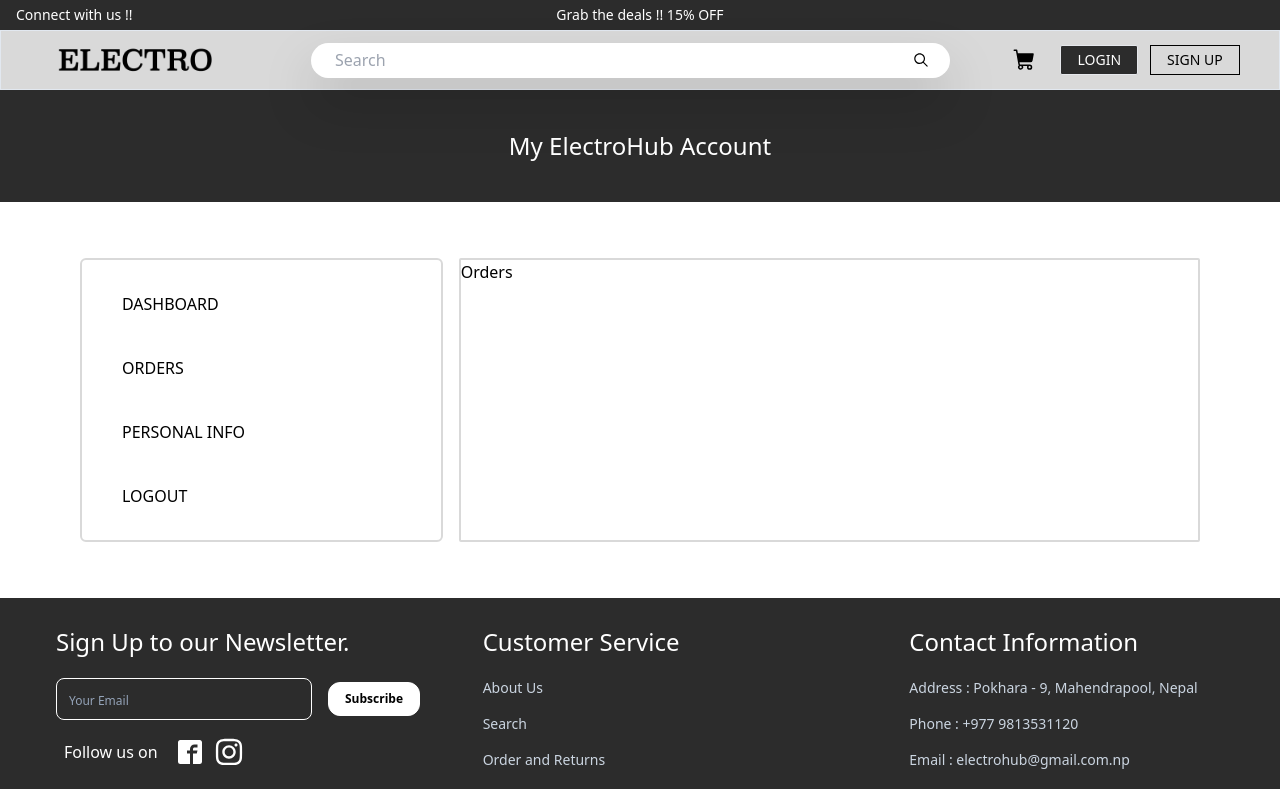
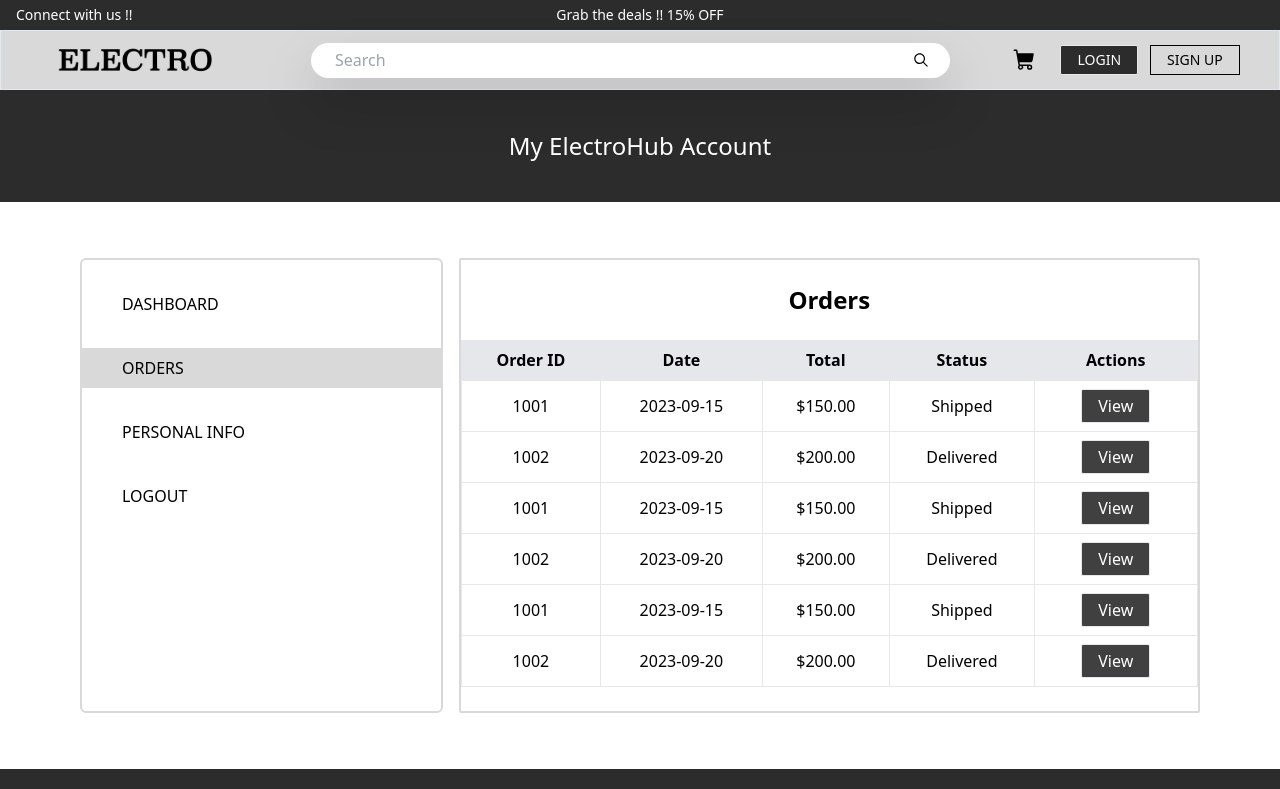
Before and after one commit to AyushKazi/FYP, a React (Vite) app in the folder frontend/: page /userProfile/orders in a window 1280 px wide. Shown: the top 789 px of the page. Built offline with nearby package versions, Linux system fonts and the light colour scheme.

Commit message:
dynamic categories and navlink modifications

```diff
--- a/frontend/src/components/Category/CategoryCard.jsx
+++ b/frontend/src/components/Category/CategoryCard.jsx
@@ -1,17 +1,13 @@
 import React from "react";
 
-const CategoryCard = () => {
+const CategoryCard = ({ category }) => {
   return (
     <>
       <div className=" relative max-w-[200px] rounded-md overflow-hidden drop-shadow-lg  ">
         <div className="text-xl text-white font-medium absolute w-full h-full bg-black/50 flex justify-center items-center">
-          Mobile Phones
+          {category.cat_name}
         </div>
-        <img
-          src="https://images.pexels.com/photos/47261/pexels-photo-47261.jpeg?auto=compress&cs=tinysrgb&w=1260&h=750&dpr=2"
-          alt=""
-          className="object-fill"
-        />
+        <img src={category.cat_image} alt="" className="" />
       </div>
     </>
   );
--- /dev/null
+++ b/frontend/src/data/category.js
@@ -0,0 +1,26 @@
+export const categories = [
+  {
+    cat_id: "1",
+    cat_name: "Mobile Phones",
+    cat_image:
+      "https://images.pexels.com/photos/607812/pexels-photo-607812.jpeg?auto=compress&cs=tinysrgb&w=1260&h=750&dpr=2",
+  },
+  {
+    cat_id: "2",
+    cat_name: "Cameras",
+    cat_image:
+      "https://images.pexels.com/photos/51383/photo-camera-subject-photographer-51383.jpeg?auto=compress&cs=tinysrgb&w=1260&h=750&dpr=2",
+  },
+  {
+    cat_id: "3",
+    cat_name: "Laptops",
+    cat_image:
+      "https://images.pexels.com/photos/205421/pexels-photo-205421.jpeg?auto=compress&cs=tinysrgb&w=1260&h=750&dpr=2",
+  },
+  {
+    cat_id: "4",
+    cat_name: "Accesories",
+    cat_image:
+      "https://images.pexels.com/photos/270640/pexels-photo-270640.jpeg?auto=compress&cs=tinysrgb&w=1260&h=750&dpr=2",
+  },
+];
--- a/frontend/src/data/product.js
+++ b/frontend/src/data/product.js
@@ -59,36 +59,36 @@ const products = [
     rating: 5,
     numReviews: 12,
   },
-  {
-    product_id: "5",
-    name: "Logitech G-Series Gaming Mouse",
-    image:
-      "https://images.pexels.com/photos/47261/pexels-photo-47261.jpeg?auto=compress&cs=tinysrgb&w=1260&h=750&dpr=2",
-    description:
-      "Get a better handle on your games with this Logitech LIGHTSYNC gaming mouse. The six programmable buttons allow customization for a smooth playing experience",
-    brand: "Logitech",
-    category: "Electronics",
-    featured: true,
-    price: 4000,
-    countInStock: 7,
-    rating: 3.5,
-    numReviews: 10,
-  },
-  {
-    product_id: "6",
-    name: "Amazon Echo Dot 3rd Generation",
-    image:
-      "https://images.pexels.com/photos/15945021/pexels-photo-15945021/free-photo-of-camera-on-white-background.jpeg?auto=compress&cs=tinysrgb&w=1260&h=750&dpr=2",
-    description:
-      "Meet Echo Dot - Our most popular smart speaker with a fabric design. It is our most compact smart speaker that fits perfectly into small space",
-    brand: "Amazon",
-    category: "Electronics",
-    price: 20000,
-    countInStock: 0,
-    featured: true,
-    rating: 4,
-    numReviews: 12,
-  },
+  // {
+  //   product_id: "5",
+  //   name: "Logitech G-Series Gaming Mouse",
+  //   image:
+  //     "https://images.pexels.com/photos/47261/pexels-photo-47261.jpeg?auto=compress&cs=tinysrgb&w=1260&h=750&dpr=2",
+  //   description:
+  //     "Get a better handle on your games with this Logitech LIGHTSYNC gaming mouse. The six programmable buttons allow customization for a smooth playing experience",
+  //   brand: "Logitech",
+  //   category: "Electronics",
+  //   featured: true,
+  //   price: 4000,
+  //   countInStock: 7,
+  //   rating: 3.5,
+  //   numReviews: 10,
+  // },
+  // {
+  //   product_id: "6",
+  //   name: "Amazon Echo Dot 3rd Generation",
+  //   image:
+  //     "https://images.pexels.com/photos/15945021/pexels-photo-15945021/free-photo-of-camera-on-white-background.jpeg?auto=compress&cs=tinysrgb&w=1260&h=750&dpr=2",
+  //   description:
+  //     "Meet Echo Dot - Our most popular smart speaker with a fabric design. It is our most compact smart speaker that fits perfectly into small space",
+  //   brand: "Amazon",
+  //   category: "Electronics",
+  //   price: 20000,
+  //   countInStock: 0,
+  //   featured: true,
+  //   rating: 4,
+  //   numReviews: 12,
+  // },
 ];
 
 export default products;
--- a/frontend/src/routes/Products.jsx
+++ b/frontend/src/routes/Products.jsx
@@ -3,6 +3,7 @@ import ProductCard from "../components/Product/ProductCard";
 import Banner from "../components/Product/Banner";
 import CategoryCard from "../components/Category/CategoryCard";
 import products from "../data/product";
+import { categories } from "../data/category";
 
 const Products = () => {
   return (
@@ -42,11 +43,9 @@ const Products = () => {
 
         {/* category list */}
         <div className=" flex flex-wrap justify-evenly  px-4 py-2 ">
-          <CategoryCard />
-          <CategoryCard />
-          <CategoryCard />
-          <CategoryCard />
-          <CategoryCard />
+          {categories.map((category) => (
+            <CategoryCard category={category} key={category.cat_id} />
+          ))}
         </div>
       </div>
     </>
--- a/frontend/src/routes/UserProfile/Orders.jsx
+++ b/frontend/src/routes/UserProfile/Orders.jsx
@@ -1,7 +1,87 @@
 import React from "react";
 
+const orders = [
+  {
+    orderId: "1001",
+    date: "2023-09-15",
+    total: "$150.00",
+    status: "Shipped",
+    actions: "View",
+  },
+  {
+    orderId: "1002",
+    date: "2023-09-20",
+    total: "$200.00",
+    status: "Delivered",
+    actions: "View",
+  },
+  {
+    orderId: "1001",
+    date: "2023-09-15",
+    total: "$150.00",
+    status: "Shipped",
+    actions: "View",
+  },
+  {
+    orderId: "1002",
+    date: "2023-09-20",
+    total: "$200.00",
+    status: "Delivered",
+    actions: "View",
+  },
+  {
+    orderId: "1001",
+    date: "2023-09-15",
+    total: "$150.00",
+    status: "Shipped",
+    actions: "View",
+  },
+  {
+    orderId: "1002",
+    date: "2023-09-20",
+    total: "$200.00",
+    status: "Delivered",
+    actions: "View",
+  },
+  // Add more orders as needed
+];
+
 const Orders = () => {
-  return <div>Orders</div>;
+  return (
+    <div className="max-w-4xl mx-auto my-6 ">
+      <h2 className="text-2xl text-center font-semibold mb-6"> Orders</h2>
+      <div className="overflow-x-auto">
+        <table className="min-w-full table-auto">
+          <thead className="bg-gray-200">
+            <tr>
+              <th className="px-4 py-2 text-center">Order ID</th>
+              <th className="px-4 py-2 text-center">Date</th>
+              <th className="px-4 py-2 text-center">Total</th>
+              <th className="px-4 py-2 text-center">Status</th>
+              <th className="px-4 py-2 text-center">Actions</th>
+            </tr>
+          </thead>
+          <tbody className="bg-white">
+            {orders.map((order) => (
+              <tr key={order.orderId}>
+                <td className="border text-center  px-4 py-2">
+                  {order.orderId}
+                </td>
+                <td className="border text-center px-4 py-2">{order.date}</td>
+                <td className="border text-center px-4 py-2">{order.total}</td>
+                <td className="border text-center px-4 py-2">{order.status}</td>
+                <td className="border text-center px-4 py-2">
+                  <button className="bg-neutral-700 px-4 mx-2 py-1 text-white rounded-sm hover:bg-white border hover:border-black hover:text-black hover:opacity-90 hover:duration-300">
+                    {order.actions}
+                  </button>
+                </td>
+              </tr>
+            ))}
+          </tbody>
+        </table>
+      </div>
+    </div>
+  );
 };
 
 export default Orders;
--- a/frontend/src/routes/UserProfile/PersonalInfo.jsx
+++ b/frontend/src/routes/UserProfile/PersonalInfo.jsx
@@ -1,7 +1,35 @@
 import React from "react";
 
 const PersonalInfo = () => {
-  return <div>PersonalInfo</div>;
+  const userDetails = {
+    firstName: "John",
+    lastName: "Doe",
+    email: "john.doe@example.com",
+    contact: "123-456-7890",
+  };
+
+  return (
+    <div className="max-w-md mx-auto bg-white  rounded-lg p-8 mt-4">
+      <h2 className="text-xl font-semibold text-gray-800 mb-4">
+        Personal Information
+      </h2>
+      <div className="space-y-3">
+        <div>
+          <span className="font-medium">First Name:</span>{" "}
+          {userDetails.firstName}
+        </div>
+        <div>
+          <span className="font-medium">Last Name:</span> {userDetails.lastName}
+        </div>
+        <div>
+          <span className="font-medium">Email:</span> {userDetails.email}
+        </div>
+        <div>
+          <span className="font-medium">Contact:</span> {userDetails.contact}
+        </div>
+      </div>
+    </div>
+  );
 };
 
 export default PersonalInfo;
--- a/frontend/src/routes/UserProfile/UserProfile.jsx
+++ b/frontend/src/routes/UserProfile/UserProfile.jsx
@@ -1,6 +1,6 @@
 import React from "react";
 import Dashboard from "./Dashboard";
-import { Link, Outlet } from "react-router-dom";
+import { NavLink, Outlet } from "react-router-dom";
 import Orders from "./Orders";
 import { useDispatch } from "react-redux";
 import { logout } from "../../features/authUser/authUser-action";
@@ -12,26 +12,39 @@ const UserProfile = () => {
       <div className="bg-[#2C2C2C] text-white flex justify-center py-10 font-light  text-2xl  ">
         My ElectroHub Account
       </div>
-      <div className="my-14 mx-20 grid grid-cols-3  gap-4">
-        <div className="flex flex-col gap-6 py-6 text-left  uppercase font-medium border-2 border-[#D9D9D9]  rounded-md">
-          <Link
+      <div className="my-14 mx-20 grid grid-cols-3 gap-4">
+        <div className="flex flex-col gap-6 py-6 text-left uppercase font-medium border-2 border-[#D9D9D9] rounded-md">
+          {/* Use NavLink for navigation links */}
+          <NavLink
             to="/userProfile/dashboard"
-            className=" py-2 px-10 hover:bg-[#D9D9D9] duration-300"
+            className={({ isActive }) =>
+              isActive
+                ? "py-2 px-10 bg-[#D9D9D9]"
+                : "py-2 px-10 hover:bg-[#D9D9D9] duration-300"
+            }
           >
             Dashboard
-          </Link>
-          <Link
+          </NavLink>
+          <NavLink
             to="/userProfile/orders"
-            className="py-2 px-10 hover:bg-[#D9D9D9] duration-300"
+            className={({ isActive }) =>
+              isActive
+                ? "py-2 px-10 bg-[#D9D9D9]"
+                : "py-2 px-10 hover:bg-[#D9D9D9] duration-300"
+            }
           >
             Orders
-          </Link>
-          <Link
+          </NavLink>
+          <NavLink
             to="/userProfile/personalInfo"
-            className="py-2 px-10 hover:bg-[#D9D9D9] duration-300"
+            className={({ isActive }) =>
+              isActive
+                ? "py-2 px-10 bg-[#D9D9D9]"
+                : "py-2 px-10 hover:bg-[#D9D9D9] duration-300"
+            }
           >
             Personal Info
-          </Link>
+          </NavLink>
           <div
             className="py-2 px-10 hover:bg-[#D9D9D9] duration-300 cursor-pointer"
             onClick={() => dispatch(logout())}
@@ -39,7 +52,7 @@ const UserProfile = () => {
             LogOut
           </div>
         </div>
-        <div className=" col-span-2 border-2 border-[#D9D9D9]  rounded-sm">
+        <div className="col-span-2 border-2 border-[#D9D9D9] rounded-sm">
           <Outlet />
         </div>
       </div>
```
Also changed, not shown: frontend/src/routes/Admin/AdminView.jsx (+47 -22 lines).
